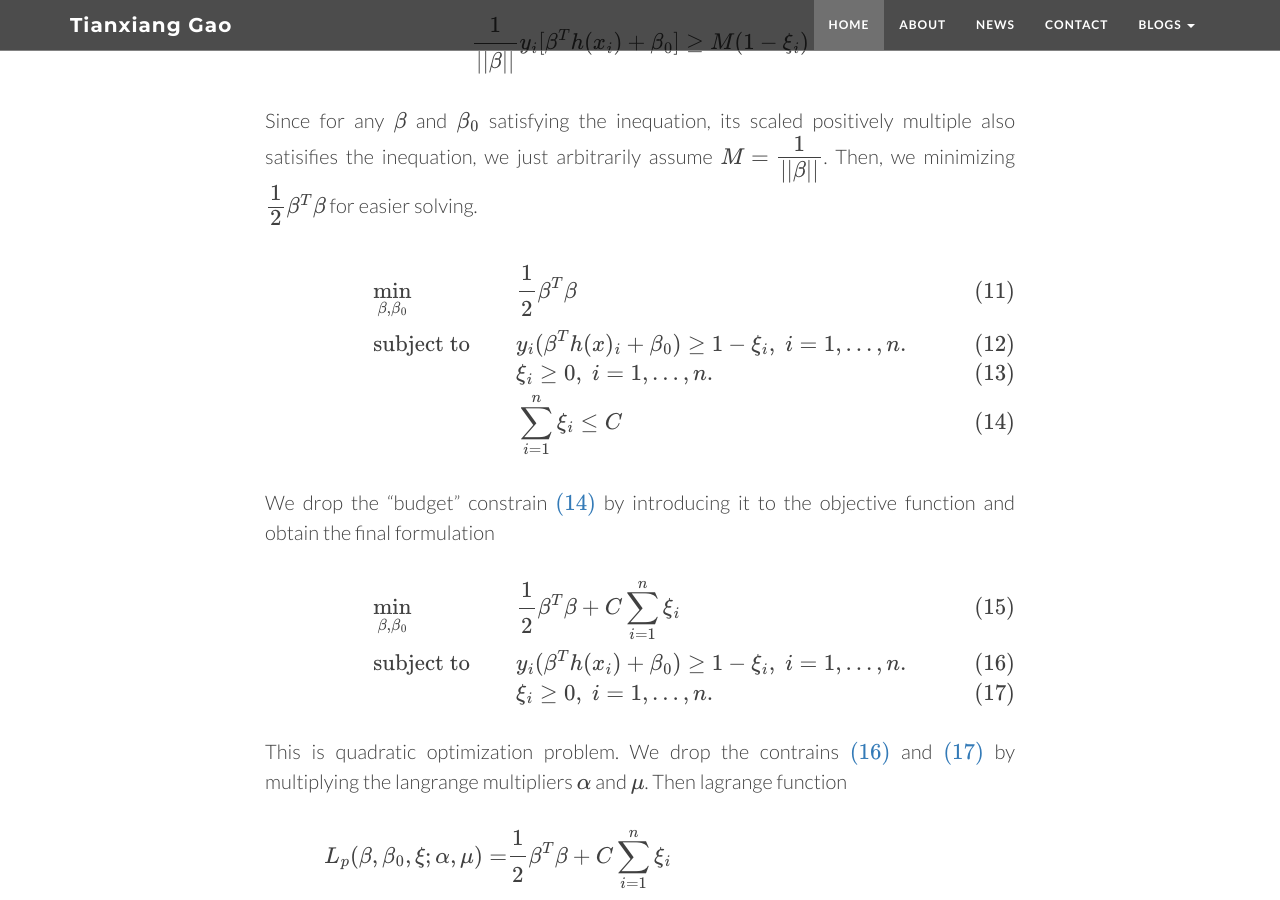
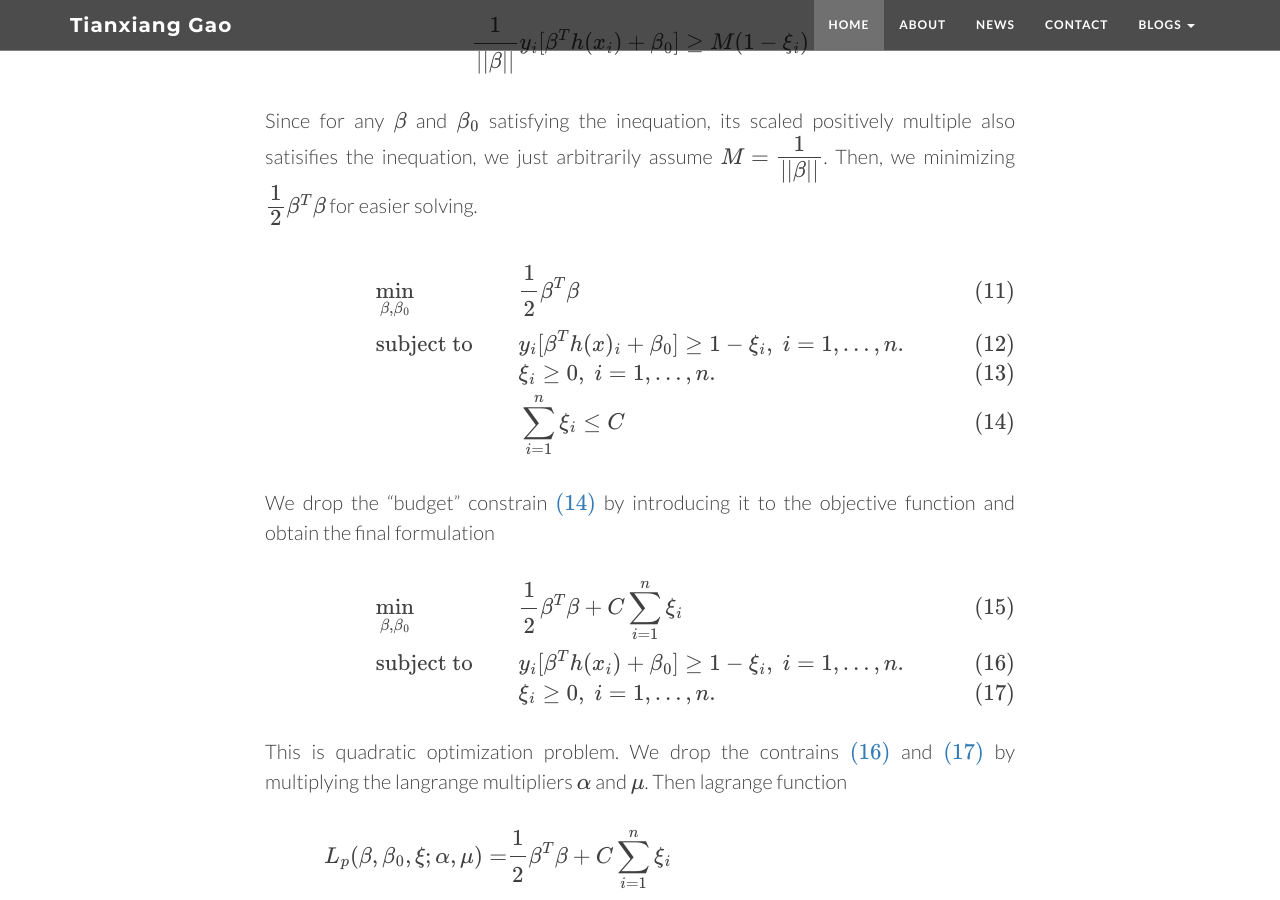
Before and after one commit to xuanix/blogs, a Jekyll site: the page built from _posts/2015-04-19-non-linear.markdown, in a window 1280 px wide and 900 px high, scrolled down 2855 px. Built offline with Jekyll 4.4.1, drawn with Linux system fonts in a browser that asks for light colours; nearby versions of some CDN libraries; formulas are drawn with MathJax 3; comment, search, counter and statistics services are not loaded.

Commit message:
Fix braces

```diff
--- a/_posts/2015-04-19-non-linear.markdown
+++ b/_posts/2015-04-19-non-linear.markdown
@@ -70,7 +70,7 @@
 \begin{align}
 &\underset{\beta,\beta_0}{\text{min}}& & \cfrac{1}{2}\beta^T\beta\newline
 & \text{subject to}
-& & y_i(\beta^T h(x)_i+\beta_0) \geq 1 - \xi_i, \; i = 1, \ldots, n. \newline
+& & y_i[\beta^T h(x)_i+\beta_0] \geq 1 - \xi_i, \; i = 1, \ldots, n. \newline
 & & & \xi_i \geq 0, \; i = 1, \ldots, n.\newline
 & & & \sum_{i=1}^{n}\xi_i \leq C\label{18}
 \end{align}
@@ -81,7 +81,7 @@
 \begin{align}
 &\underset{\beta,\beta_0}{\text{min}}& & \cfrac{1}{2}\beta^T\beta+C\sum_{i=1}^{n}\xi_i\label{19}\newline
 & \text{subject to}
-& & y_i(\beta^Th(x_i)+\beta_0) \geq 1 - \xi_i, \; i = 1, \ldots, n. \label{20}\newline
+& & y_i[\beta^Th(x_i)+\beta_0] \geq 1 - \xi_i, \; i = 1, \ldots, n. \label{20}\newline
 & & & \xi_i \geq 0, \; i = 1, \ldots, n.\label{21}\newline
 \end{align}
 
```
